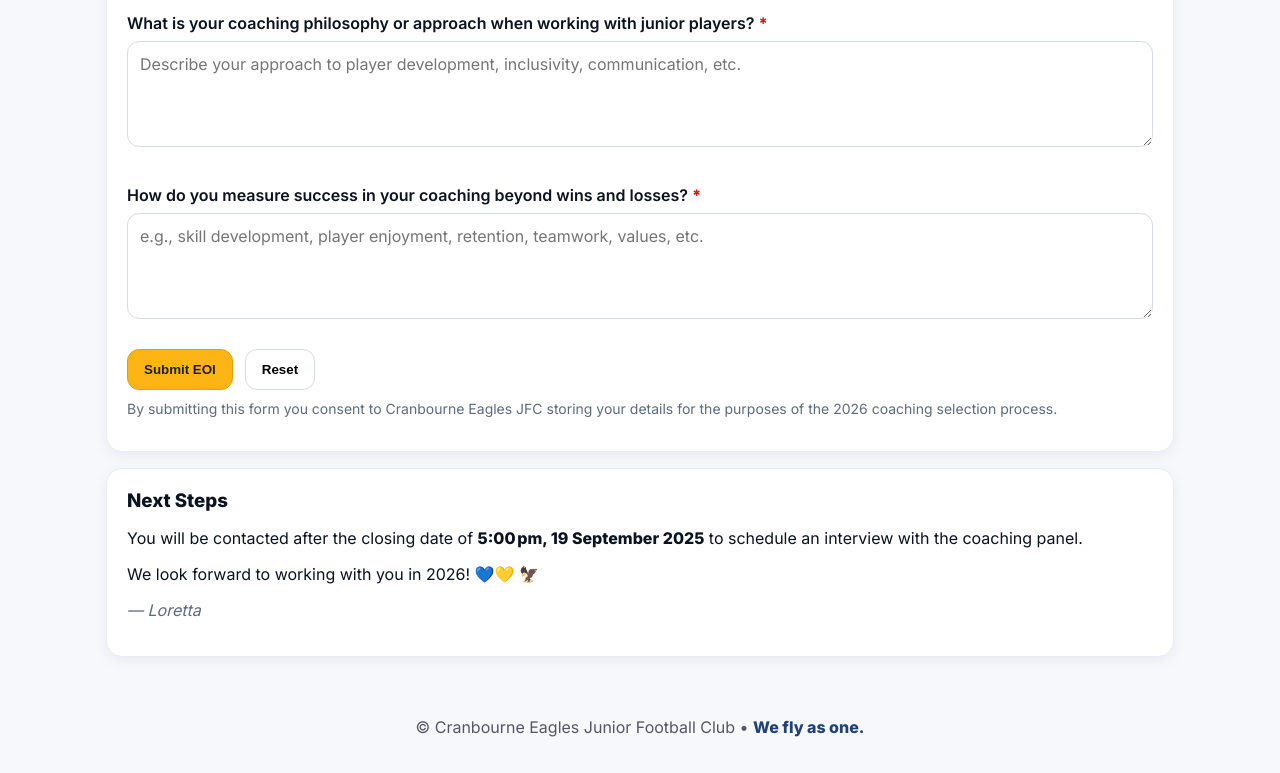
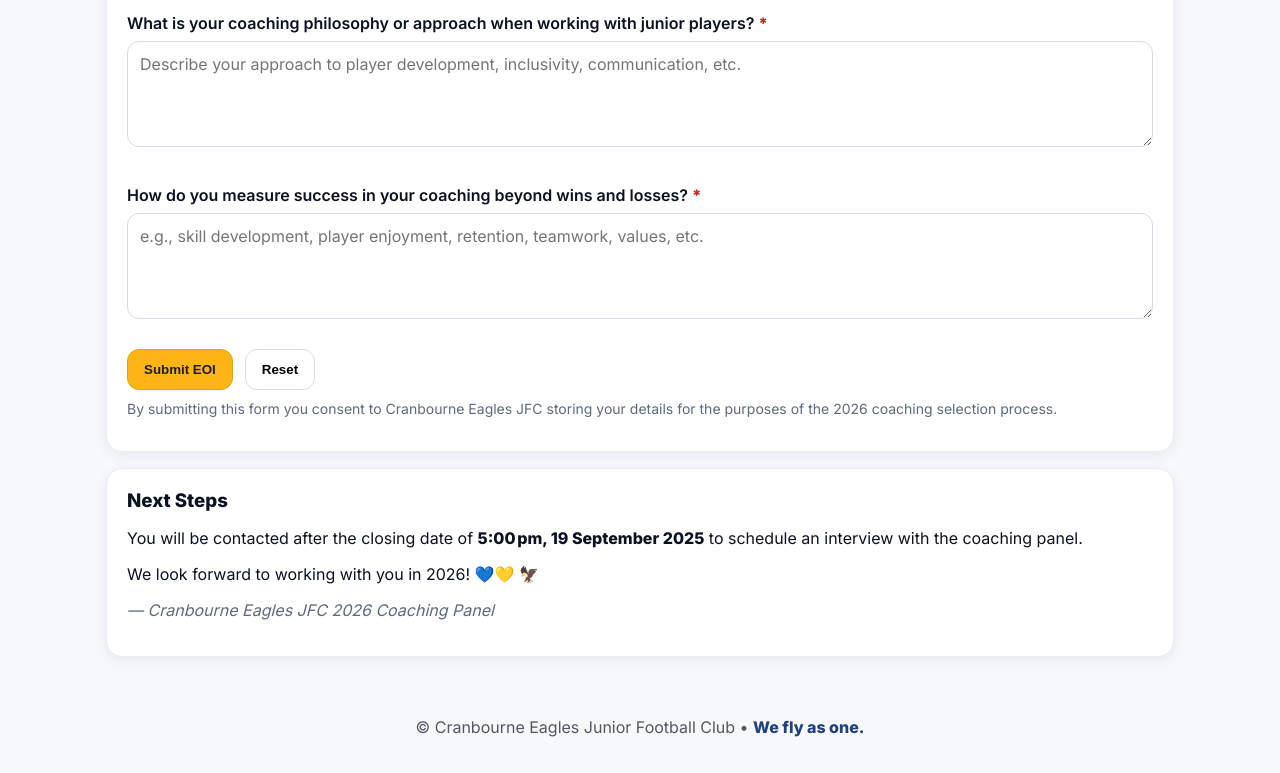
Before and after one commit to cranbournejfc/CoachingEOI, a plain HTML site: page index.html in a window 1280 px wide. Shown: the part 1112-1885 px from the top of the page. Drawn offline with Linux system fonts and the light colour scheme.

Commit message:
Update index.html

```diff
--- a/index.html
+++ b/index.html
@@ -118,7 +118,7 @@
       <h3>Next Steps</h3>
       <p>You will be contacted after the closing date of <strong>5:00 pm, 19 September 2025</strong> to schedule an interview with the coaching panel.</p>
       <p>We look forward to working with you in 2026! <span aria-label="blue and gold hearts">💙💛</span> <span aria-label="eagle">🦅</span></p>
-      <p class="signed">— Loretta</p>
+      <p class="signed">— Cranbourne Eagles JFC 2026 Coaching Panel</p>
     </section>
   </main>
 
```
